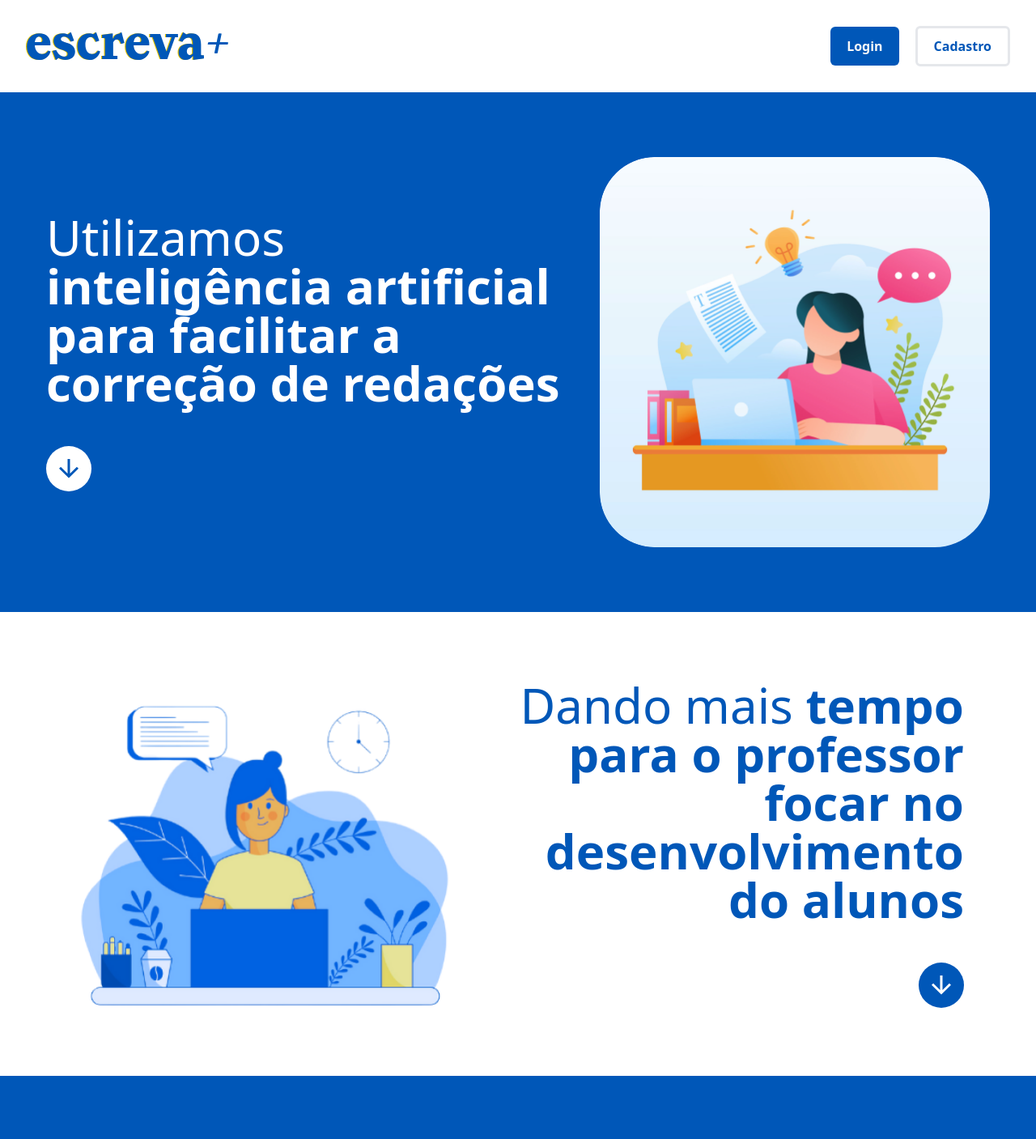
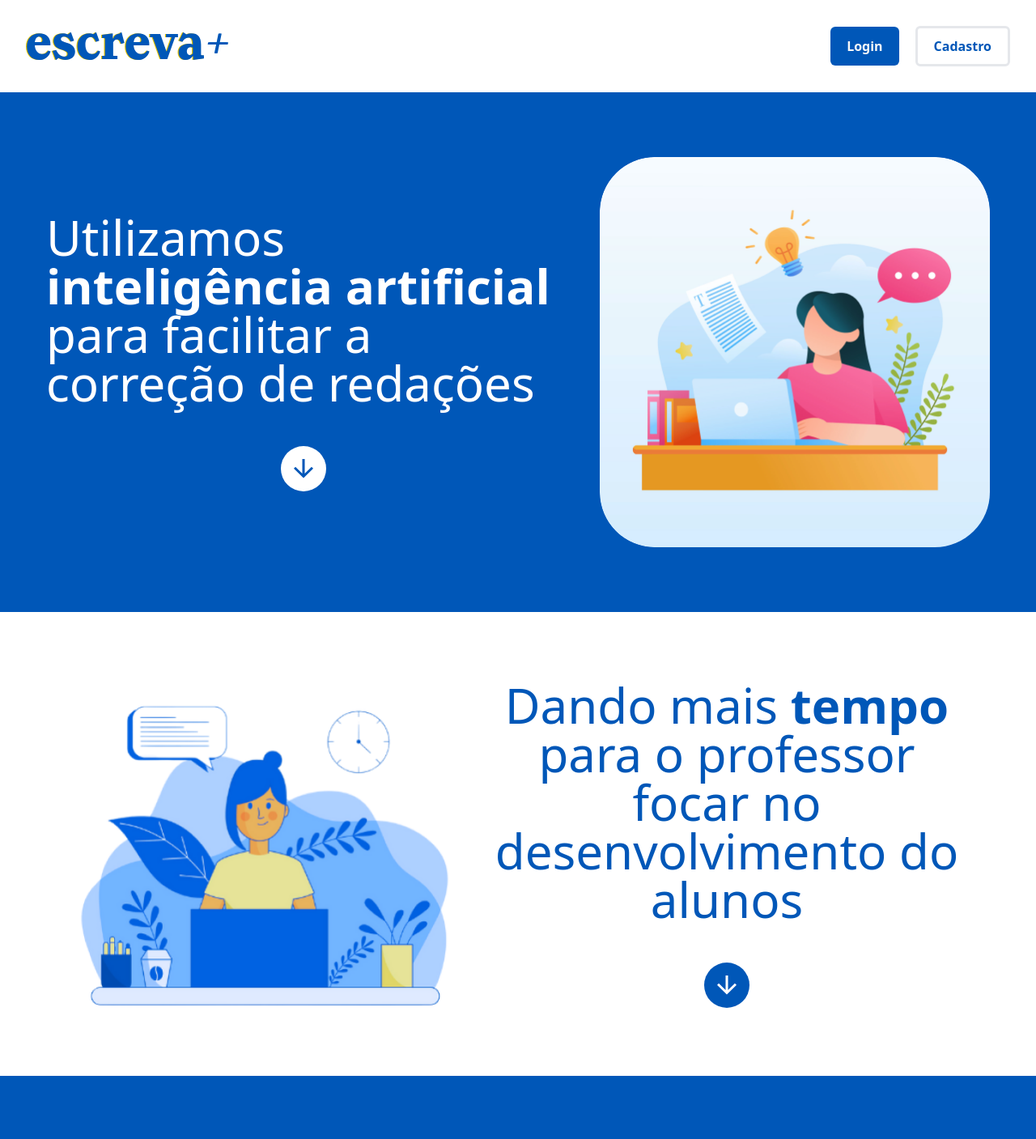
Before and after one commit to igoreor/escreva-mais-web, a Next.js app: page / in a window 1280 px wide. Shown: the top 1407 px of the page at 81% size. Built offline with nearby package versions, Linux system fonts and the light colour scheme.

Commit message:
arrumei a página 1 e 2

```diff
--- a/src/app/(public)/page.tsx
+++ b/src/app/(public)/page.tsx
@@ -93,9 +93,10 @@ const EscrevaLandingPage: React.FC = () => {
             <div className="flex-1 text-center lg:text-left">
               <h1 className="text-2xl sm:text-3xl md:text-4xl lg:text-5xl xl:text-6xl font-normal text-white leading-tight mb-8 lg:mb-12">
                 <span className="font-normal">Utilizamos </span>
-                <span className="font-semibold">inteligência artificial para facilitar a correção de redações</span>
+                <span className="font-semibold">inteligência artificial</span>
+                <span> para facilitar a correção de redações</span>
               </h1>
-              <div className="flex justify-center lg:justify-start">
+              <div className="flex w-full justify-center mt-4">
                 <a
                   href="#segunda-secao"
                   className="w-12 h-12 sm:w-14 sm:h-14 bg-white rounded-full flex items-center justify-center hover:scale-105 transition-transform duration-200"
@@ -112,7 +113,7 @@ const EscrevaLandingPage: React.FC = () => {
             </div>
 
             {/* Hero Image */}
-            <div className="flex-shrink-0">
+            <div className="flex justify-center">
               <div className="w-[280px] sm:w-[350px] lg:w-[482px] h-[280px] sm:h-[350px] lg:h-[482px] rounded-[40px] sm:rounded-[50px] lg:rounded-[68px] overflow-hidden">
                 <Image
                   src="/images/img_8804071_1.png"
@@ -146,11 +147,12 @@ const EscrevaLandingPage: React.FC = () => {
 
             {/* Text Content */}
             <div className="flex-1 text-center lg:text-right order-1 lg:order-2">
-              <h2 className="text-2xl sm:text-3xl md:text-4xl lg:text-5xl xl:text-6xl font-normal text-global-2 leading-tight mb-8 lg:mb-12">
+              <h2 className="text-center text-2xl sm:text-3xl md:text-4xl lg:text-5xl xl:text-6xl font-normal text-global-2 leading-tight mb-8 lg:mb-12">
                 <span className="font-normal">Dando mais </span>
-                <span className="font-semibold">tempo para o professor focar no desenvolvimento do alunos</span>
+                <span className="font-semibold">tempo</span>
+                <span> para o professor focar no desenvolvimento do alunos</span>
               </h2>
-              <div className="flex justify-center lg:justify-end">
+              <div className="flex w-full justify-center mt-4">
                 <a
                   href="#terceira-secao"
                   className="w-12 h-12 sm:w-14 sm:h-14 bg-button-1 rounded-full flex items-center justify-center hover:scale-105 transition-transform duration-200"
```
